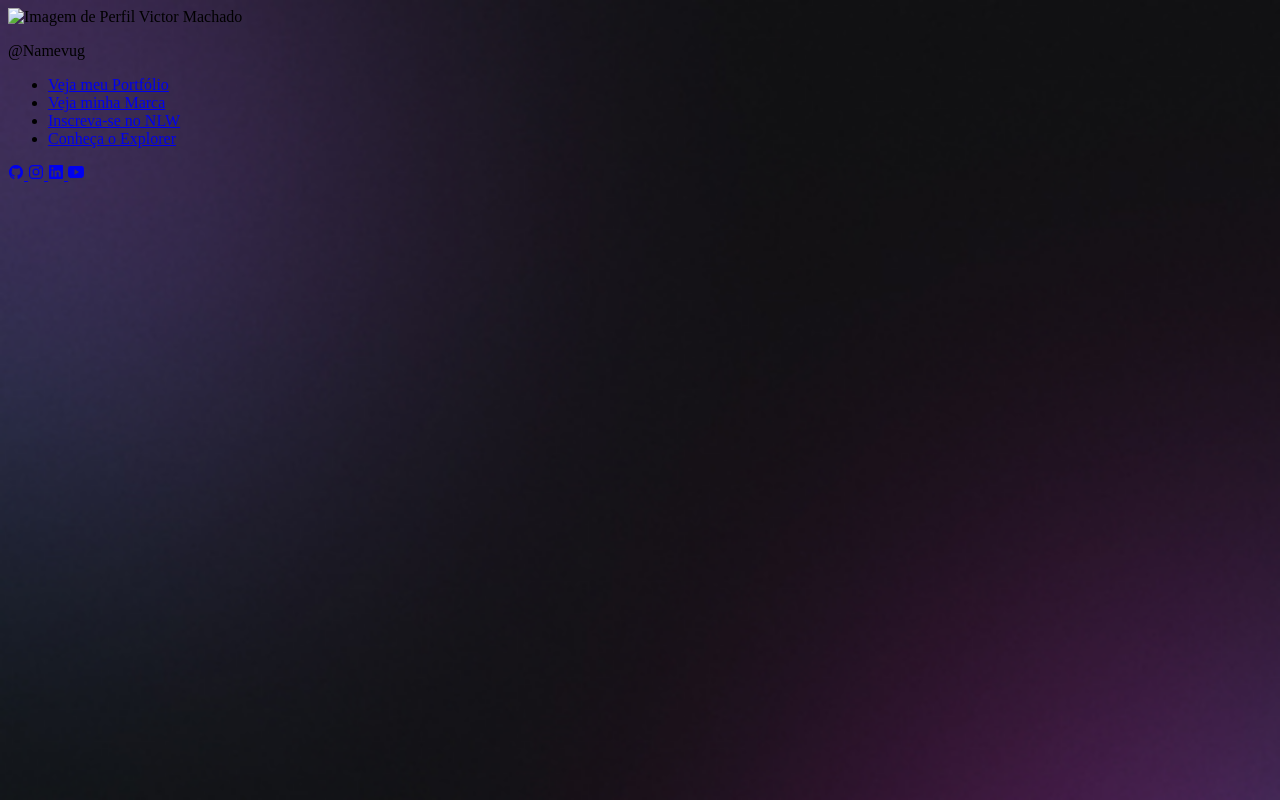
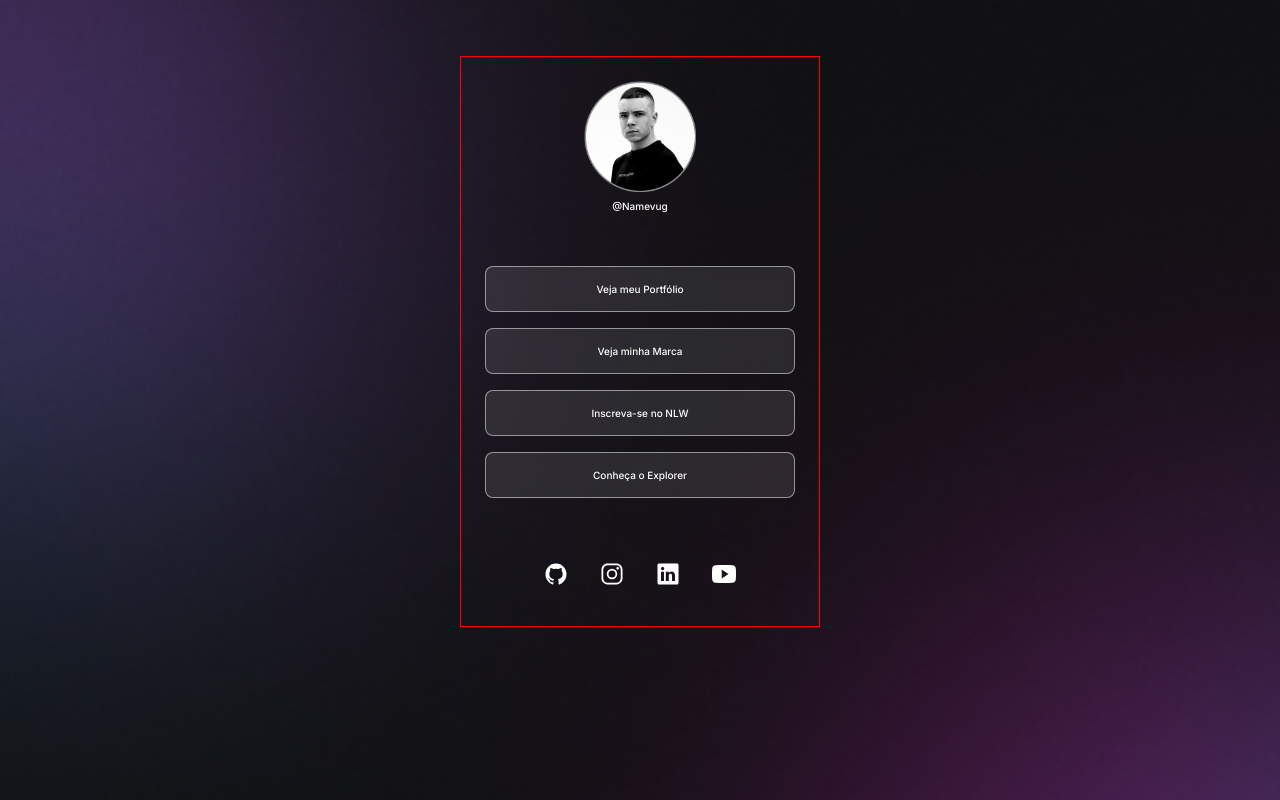
Before and after one commit to schoolrocket/DevLinks, a plain HTML site: page index.html in a window 1280 px wide. Drawn offline with nearby package versions, Linux system fonts and the light colour scheme.

Commit message:
feat: stylesheet

```diff
--- a/style.css
+++ b/style.css
@@ -1,10 +1,96 @@
+* {
+  margin: 0;
+  padding: 0;
+  box-sizing: border-box;
+}
+
+:root {
+  font-size: 62.5%;
+}
+
 body {
-  /* background-image: url(./assets/bg-mobile.jpg);
-  background-repeat: no-repeat;
-  background-position: top center;
-  background-size: cover; */
-
-  /* background: color image repeat position/size */
-
   background: url(./assets/bg-mobile.jpg) no-repeat top center/cover;
 }
+
+body * {
+  font-family: "Inter", sans-serif;
+  color: #ffffff;
+}
+
+#container {
+  width: 36rem;
+  border: 1px solid red;
+  margin: 5.6rem auto 0rem;
+  padding: 0 2.4rem;
+}
+
+#profile {
+  text-align: center;
+  padding: 2.4rem;
+}
+
+#profile img {
+  width: 11.2rem;
+}
+
+#profile p {
+  font-weight: 500;
+  line-height: 2.4rem;
+}
+
+/* links */
+ul {
+  list-style: none;
+  display: flex;
+  flex-direction: column;
+  gap: 1.6rem;
+  padding: 2.4rem 0;
+}
+
+ul li a {
+  display: flex;
+  align-items: center;
+  justify-content: center;
+
+  padding: 1.6rem 2.4rem;
+
+  background: rgba(255, 255, 255, 0.1);
+  border: 0.1rem solid rgba(255, 255, 255, 0.5);
+  border-radius: 0.8rem;
+
+  backdrop-filter: blur(0.4rem);
+  -webkit-backdrop-filter: blur(0.4rem);
+
+  text-decoration: none;
+  font-weight: 500;
+
+  transition: background 0.2s;
+}
+
+/* pseudo-selector */
+ul li a:hover {
+  background: rgba(255, 255, 255, 0.05);
+  boder: 0.15rem solid white;
+}
+
+/* social links */
+#social-links {
+  display: flex;
+  justify-content: center;
+  padding: 2.4rem 0;
+  font-size: 2.4rem;
+}
+
+#social-links a {
+  display: flex;
+  align-items: center;
+  justify-content: center;
+  padding: 1.6rem;
+
+  transition: background 0.2s;
+  border-radius: 50%;
+}
+
+#social-links a:hover {
+  background: rgba(255, 255, 255, 0.2);
+}
```
Also changed, not shown: assets/avatar.png (added).
